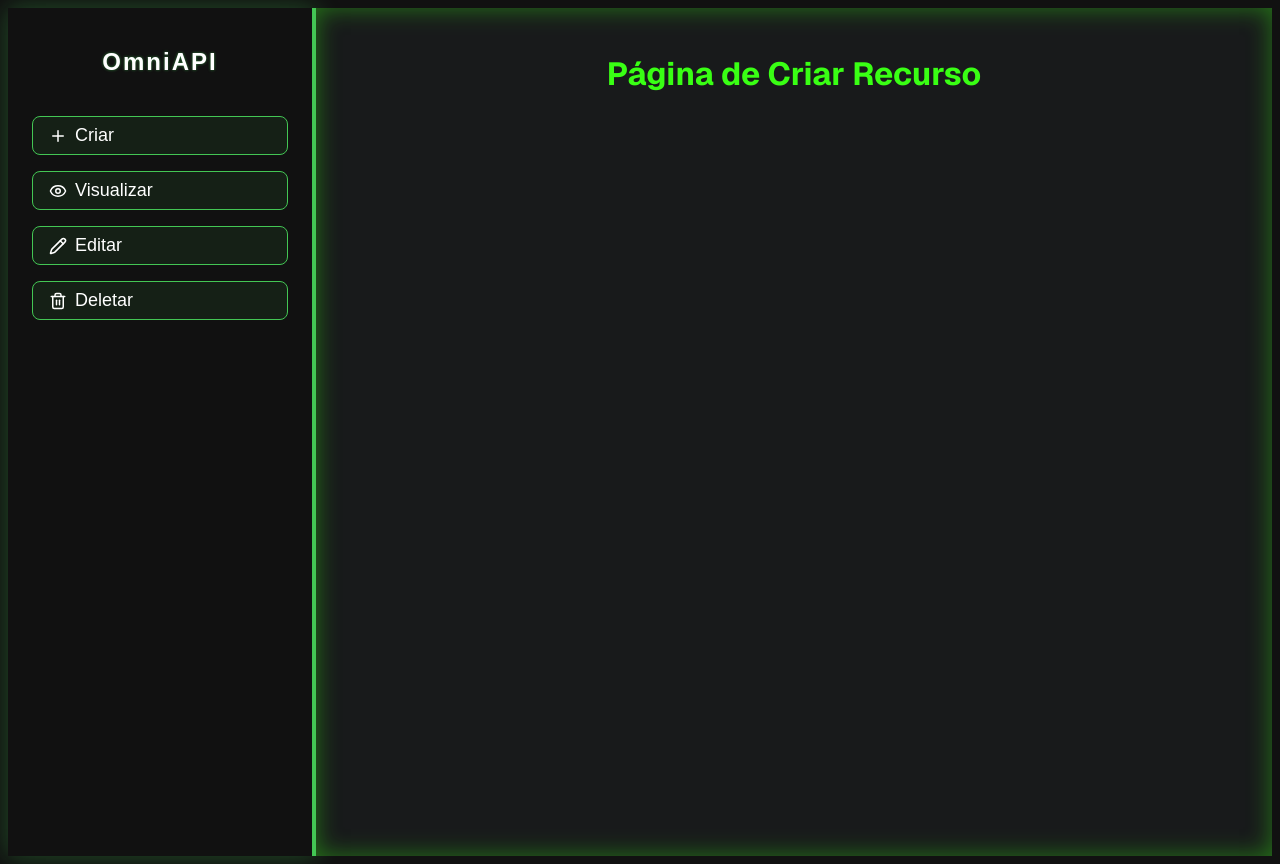
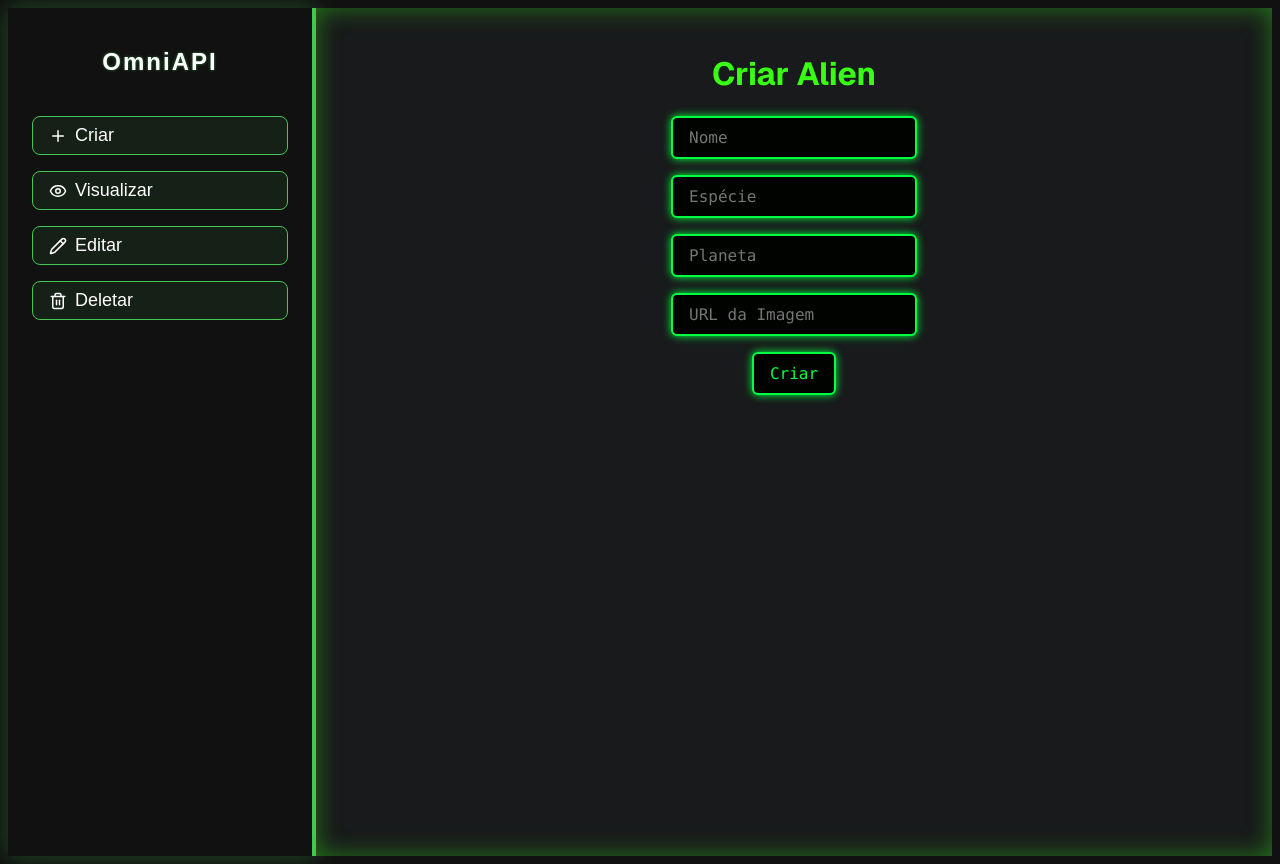
Before and after one commit to Alquieri/OmniAPI, a Next.js app in the folder ominiapiclient/: page /criar in a window 1280 px wide. Built offline with nearby package versions, Linux system fonts and the light colour scheme.

Commit message:
Adicionado page Criar

```diff
--- a/ominiapiclient/src/app/criar/page.jsx
+++ b/ominiapiclient/src/app/criar/page.jsx
@@ -1,3 +1,89 @@
-export default function CriarPage() {
-  return <h1>Página de Criar Recurso</h1>;
+"use client";
+
+import { useState } from "react";
+
+export default function Criar() {
+    const [form, setForm] = useState({
+        nome: "",
+        especie: "",
+        planeta: "",
+        imagem: ""
+    });
+
+    const [mensagem, setMensagem] = useState("");
+
+    const handleChange = (e) => {
+        setForm({ ...form, [e.target.name]: e.target.value });
+    };
+
+    const handleSubmit = async (e) => {
+        e.preventDefault();
+        setMensagem("");
+
+        try {
+            const resposta = await fetch("http://localhost:5154/api/Alien", {
+                method: "POST",
+                headers: {
+                    "Content-Type": "application/json"
+                },
+                body: JSON.stringify(form)
+            });
+
+            if (!resposta.ok) {
+                throw new Error("Erro ao criar Alien");
+            }
+
+            setMensagem("Alien criado com sucesso!");
+
+            setForm({
+                id: 0,
+                nome: "",
+                especie: "",
+                planeta: "",
+                imagem: ""
+            });
+
+        } catch (err) {
+            setMensagem(err.message);
+        }
+    };
+
+    return (
+        <div>
+            <h1>Criar Alien</h1>
+            <form onSubmit={handleSubmit}>
+                <input
+                    type="text"
+                    name="nome"
+                    placeholder="Nome"
+                    value={form.nome}
+                    onChange={handleChange}
+                />
+                <input
+                    type="text"
+                    name="especie"
+                    placeholder="Espécie"
+                    value={form.especie}
+                    onChange={handleChange}
+                />
+                <input
+                    type="text"
+                    name="planeta"
+                    placeholder="Planeta"
+                    value={form.planeta}
+                    onChange={handleChange}
+                />
+                <input
+                    type="text"
+                    name="imagem"
+                    placeholder="URL da Imagem"
+                    value={form.imagem}
+                    onChange={handleChange}
+                />
+                <button type="submit">Criar</button>
+            </form>
+
+            {mensagem && <p>{mensagem}</p>}
+        </div>
+    );
 }
--- a/ominiapiclient/src/app/globals.css
+++ b/ominiapiclient/src/app/globals.css
@@ -1,3 +1,6 @@
+
+
+
 body {
   color: var(--foreground);
   background: var(--background);
@@ -6,8 +9,9 @@ body {
   -moz-osx-font-smoothing: grayscale;
   text-align: center;
 }
-
 input {
+  display: block;
+  margin: 0 auto 16px auto;
   background: #000300;
   color: #00ff41;
   border: 2px solid #00ff41;
```
